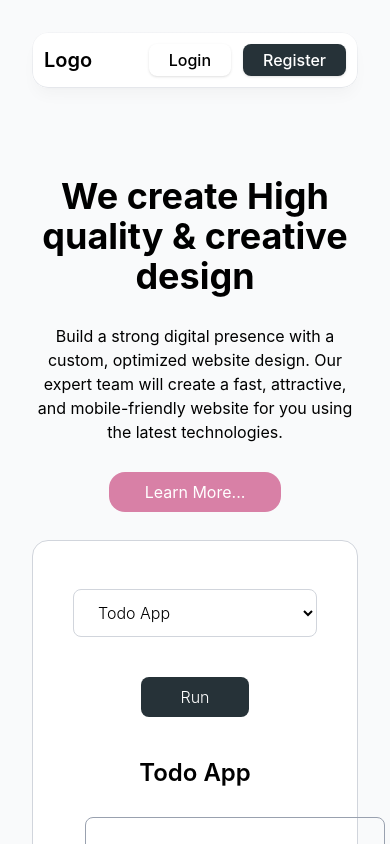
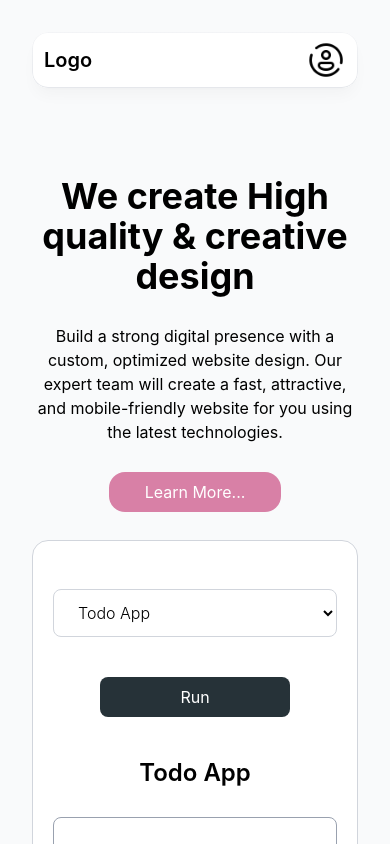
Before and after one commit to mohmdrezaei/mini-projects-landing, a React (Vite) app: page / in a window 390 px wide. Both pictures are taken after a click on the button "Run". Shown: the top 844 px of the page. Built offline with nearby package versions, Linux system fonts and the light colour scheme.

Commit message:
Final commit

```diff
--- a/src/components/modules/MainCard.jsx
+++ b/src/components/modules/MainCard.jsx
@@ -2,7 +2,7 @@ import React from 'react'
 
 const MainCard = ({ children }) => {
     return (
-      <div className=" lg:w-[1150px] h-auto py-7 m-auto bg-white rounded-2xl border border-gray-300 mt-7 px-10">
+      <div className=" lg:w-[1150px] h-auto py-7 sm:mx-7  m-auto bg-white rounded-2xl border border-gray-300 mt-7 px-5 md:px-10">
         {children}
       </div>
     );
--- a/src/components/modules/RunButton.jsx
+++ b/src/components/modules/RunButton.jsx
@@ -1,7 +1,7 @@
 
 const RunButton = ({ onClick }) => {
     return (
-      <button className="cursor-pointer my-10 bg-[#263238] text-white font-400 px-10 py-2 rounded-lg" onClick={onClick}>Run</button>
+      <button className="cursor-pointer my-10 bg-[#263238] text-white font-[400] px-20 py-2 rounded-lg" onClick={onClick}>Run</button>
     );
   };
 
--- a/src/layout/Header.jsx
+++ b/src/layout/Header.jsx
@@ -1,3 +1,4 @@
+import profile from "/images/profile2.png"
 function Header() {
   return (
     <header className="sticky top-2 z-30 m-auto lg:w-[1200px] md:top-6 w-auto">
@@ -6,8 +7,10 @@ function Header() {
           <div className="flex flex-1 items-center">
             <h1 className="font-[600] text-xl">Logo</h1>
           </div>
-
-          <ul className="flex flex-1 items-center justify-end gap-3">
+          <div>
+       <img className="md:hidden" width="40" src={profile} alt="profile" />
+          </div>
+          <ul className="md:flex flex-1 items-center justify-end gap-3 hidden">
             <li>
               <button className="px-5 py-1 rounded-lg shadow-sm cursor-pointer font-[500]">
                 Login
--- a/src/miniProjects/TodoApp/index.jsx
+++ b/src/miniProjects/TodoApp/index.jsx
@@ -26,12 +26,12 @@ const TodoApp = () => {
         type="text"
         value={input}
         onChange={(e) => setInput(e.target.value)}
-        className='border font-[400] border-gray-400 rounded-lg w-[300px] mx-3 mt-7 px-3 py-2'
+        className='border font-[400] border-gray-400 rounded-lg w-full md:w-[300px]  mt-7 px-3 py-2'
       />
       <button className='px-10 py-2 rounded-lg shadow-sm bg-[#475962] text-white
-      cursor-pointer font-[500]' type='submit'>Add Todo</button>
+      cursor-pointer font-[500] mt-5 md:mt-0 md:mx-3' type='submit'>Add Todo</button>
      </form>
-      <ul className='mt-5 text-left w-[430px] m-auto'>
+      <ul className='mt-5 text-left md:w-[430px] m-auto'>
         {todos.map((todo, index) => (
           <li className='font-[500] mb-3 leading-5 ' key={index}>{index+1}. {todo}</li>
         ))}
```
Also changed, not shown: public/images/profile2.png (added).
